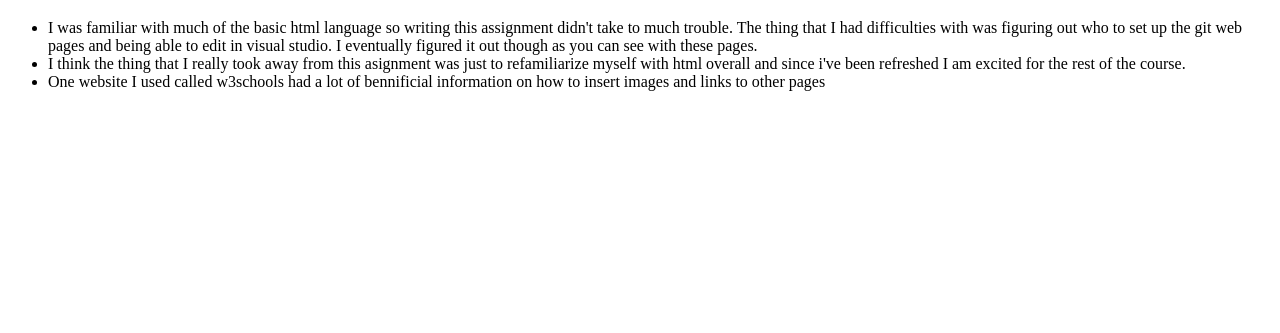
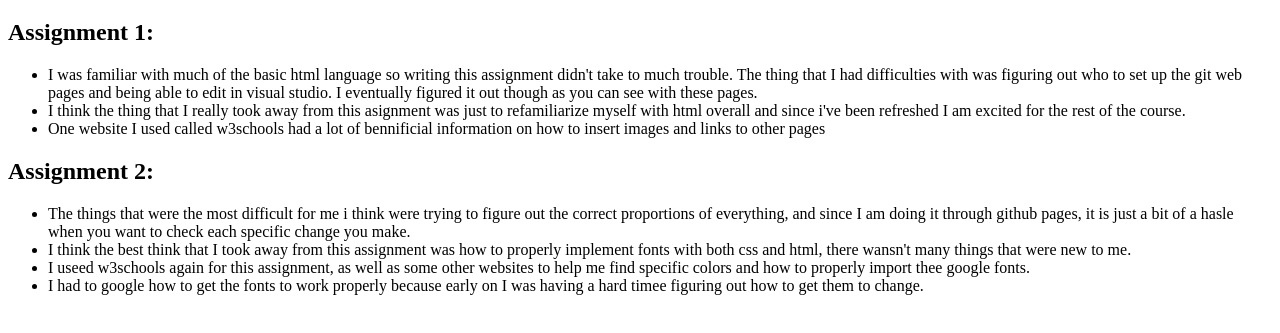
Before and after one commit to jozais-dej/html.1, a plain HTML site: page blog.html in a window 1280 px wide. Shown: the part 87-420 px from the top of the page. Drawn offline with Linux system fonts and the light colour scheme.

Commit message:
Update blog.html

```diff
--- a/blog.html
+++ b/blog.html
@@ -4,10 +4,18 @@
     <a href="index.html">Click to return to home page</a>
 
     <h1>Code Blog</h1>
+    <h2>Assignment 1:</h2>
     <ul>
         <li>I was familiar with much of the basic html language so writing this assignment didn't take to much trouble. The thing that I had difficulties with was figuring out who to set up the git web pages and being able to edit in visual studio. I eventually figured it out though as you can see with these pages.</li>
         <li>I think the thing that I really took away from this asignment was just to refamiliarize myself with html overall and since i've been refreshed I am excited for the rest of the course.</li>
         <li>One website I used called w3schools had a lot of bennificial information on how to insert images and links to other pages</li>
     </ul>
+    <h2>Assignment 2:</h2>
+    <ul>
+        <li>The things that were the most difficult for me i think were trying to figure out the correct proportions of everything, and since I am doing it through github pages, it is just a bit of a hasle when you want to check each specific change you make.</li>
+        <li>I think the best think that I took away from this assignment was how to properly implement fonts with both css and html, there wansn't many things that were new to me. </li>
+        <li>I useed w3schools again for this assignment, as well as some other websites to help me find specific colors and how to properly import thee google fonts.</li>
+        <li>I had to google how to get the fonts to work properly because early on I was having a hard timee figuring out how to get them to change.</li>
+    </ul>
 </body>
 </html>
```
